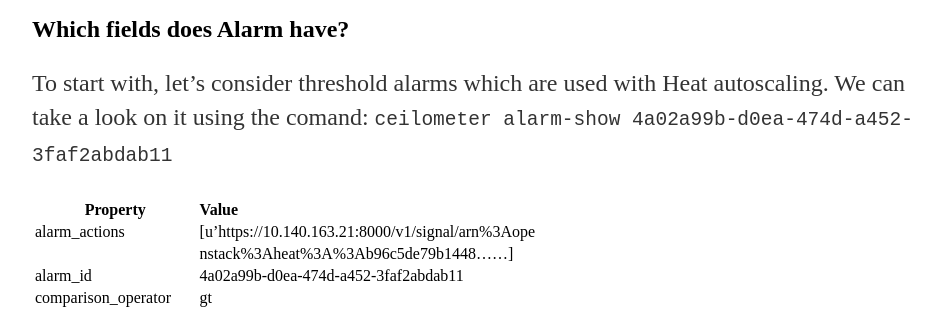
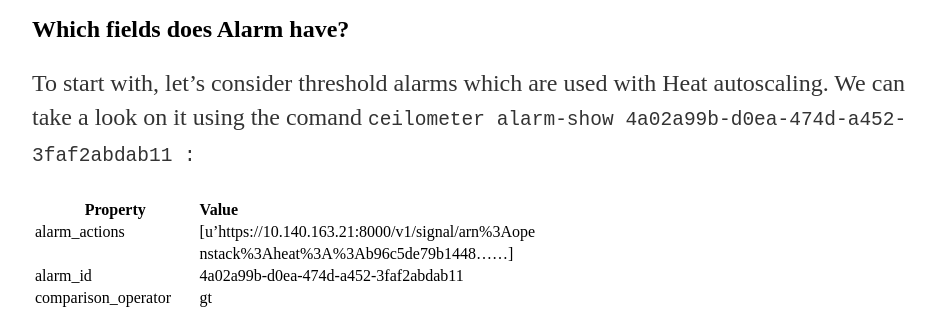
Before and after one commit to nshakhat/nshakhat.github.io, a Jekyll site: the page built from _posts/2016-12-5-alarms.md, in a window 1280 px wide and 900 px high. Shown: the part 228-537 px from the top of the window, without its empty margins (160-1096 px from the left). Built offline with Jekyll 4.4.1, drawn with Linux system fonts in a browser that asks for light colours; comment, search, counter and statistics services are not loaded.

```diff
--- a/_posts/2016-12-5-alarms.md
+++ b/_posts/2016-12-5-alarms.md
@@ -6,9 +6,9 @@ date: 2016-12-5
 
 <h2> Which fields does Alarm have? </h2>
 To start with, let's consider threshold alarms which are used with Heat autoscaling.
-We can take a look on it using the comand:
+We can take a look on it using the comand
 <code>
-ceilometer alarm-show 4a02a99b-d0ea-474d-a452-3faf2abdab11
+ceilometer alarm-show 4a02a99b-d0ea-474d-a452-3faf2abdab11 :
 </code>
 
 | Property                  | Value                                             |
```
